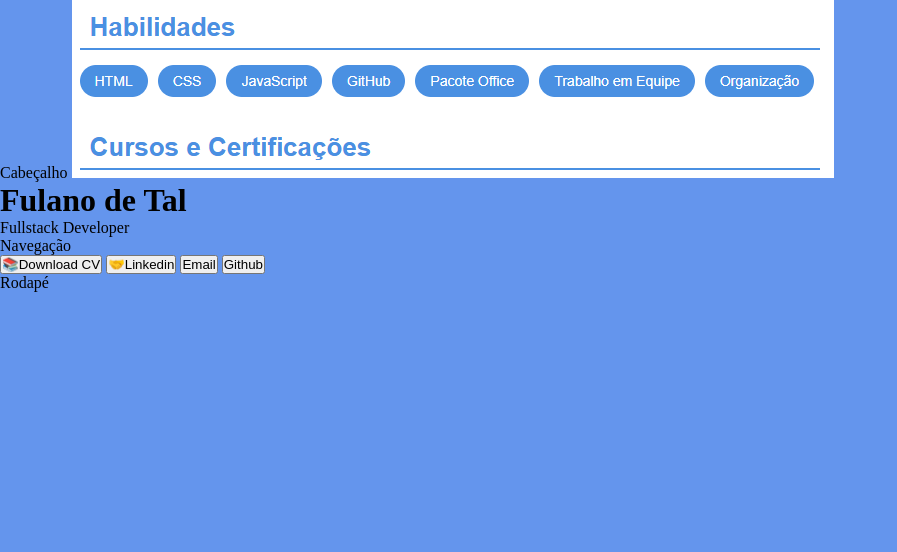
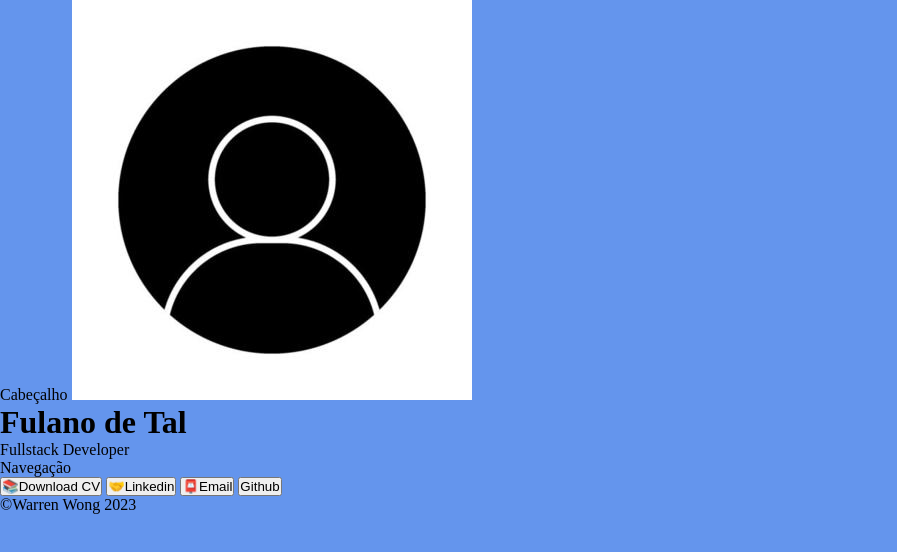
Before and after one commit to alexcheherica/atividade_teste_linktree, a plain HTML site: page index.html in a window 1280 px wide. Shown: the whole page, without its empty margins (0-897 px from the left). Drawn offline with Linux system fonts and the light colour scheme.

Commit message:
adição de imagem e texto

```diff
--- a/index.html
+++ b/index.html
@@ -10,7 +10,7 @@
 
     <main>
     <header id="cabecalho">Cabeçalho
-        <img id="imagem" src="/img/Captura de tela 2025-08-25 132925.png" alt="imagem teste">
+        <img id="imagem" src="/img/perfil.jpg" alt="imagem logo perfil">
         <h1>Fulano de Tal</h1>
         <p>Fullstack Developer</p>
     </header>
@@ -19,12 +19,12 @@
         <section id="sessao_botoes">
             <button id="download"> 📚Download CV </button>
             <button id="linkedin"> 🤝Linkedin </button>
-            <button id="email"> Email </button>
+            <button id="email"> 📮Email </button>
             <button id="github"> Github </button>
         </section>
     </nav>
 
-    <footer id="rodape">Rodapé</footer>
+    <footer id="rodape">&copy;Warren Wong 2023</footer>
     </main>
 </body>
 </html>
```
Also changed, not shown: img/perfil.jpg (added).
